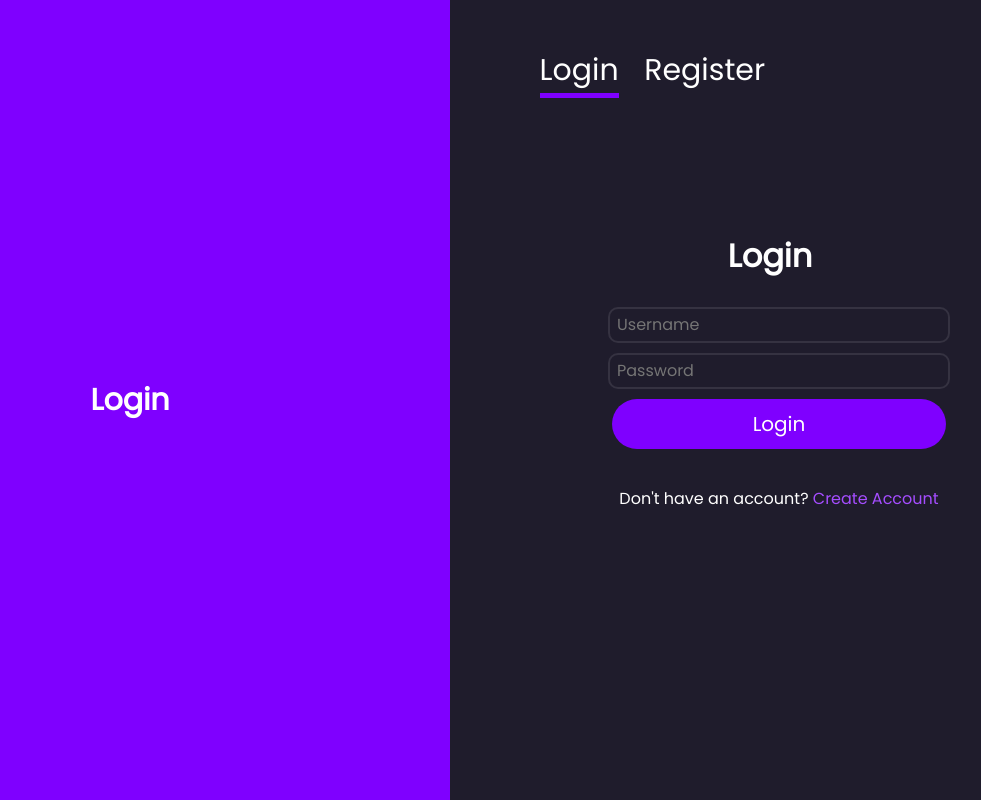
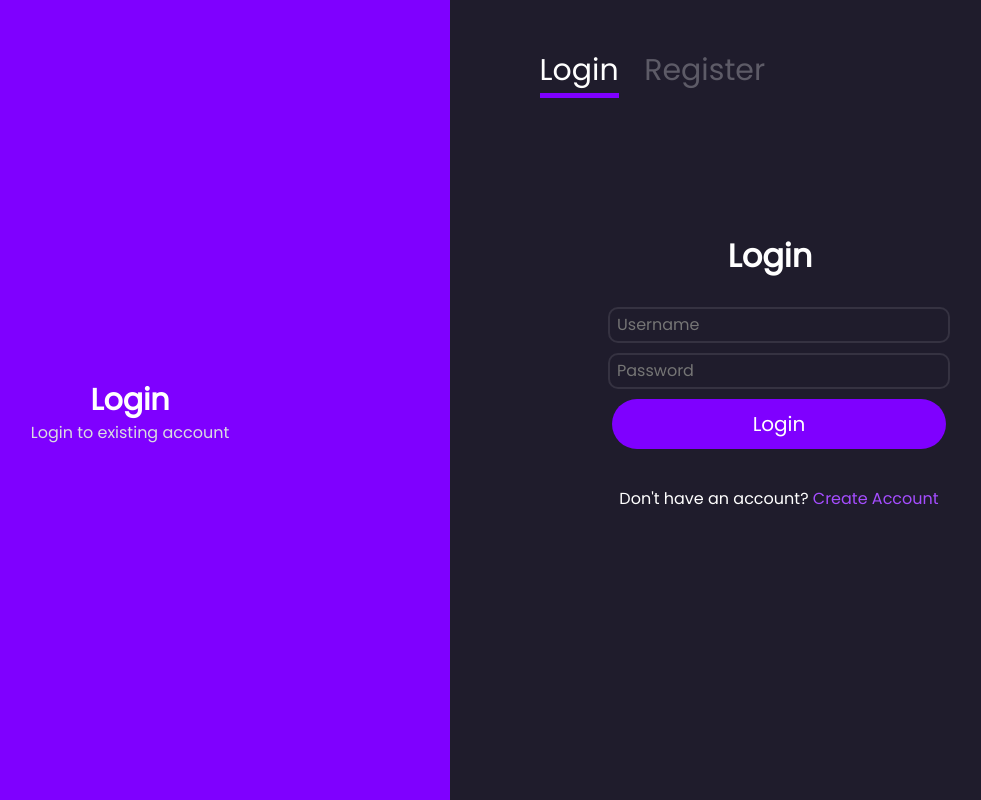
Before and after one commit to tylergeorges/socialmedia-fullstack, a React (Create React App) app: page /login in a window 1280 px wide. Shown: the whole page, without its empty margins (190-1171 px from the left). Built offline with nearby package versions, Linux system fonts and the light colour scheme; no server answers.

Commit message:
updated_ui_forms

```diff
--- a/src/App.css
+++ b/src/App.css
@@ -12,10 +12,7 @@ color: white;
 }
 body{
   /* margin-top: 4%; */
-  /* background-color: #7f5a83; */
  background-color: #1F1C2C;
-
-
 }
 
 .post{
@@ -81,6 +78,7 @@ body{
   justify-items: center;
   justify-content: center;
 }
+
 .welheadercon{
 position: absolute;
 background-color: #7F00FF;
@@ -88,9 +86,15 @@ display: flex;
 align-items: center;
 justify-items: center;
 justify-content: center;
+flex-direction: column;
 width: 50%;
 height: 100%;
 left: 0;
+}
+#headercaption{
+  position: absolute;
+  color: var(--light-gray);
+  margin-top: 80px;
 }
 .weltxtcon{
   position: relative;
@@ -108,13 +112,13 @@ left: 0;
 .formHeaderCon{
   position: absolute;
   display: flex;
-  /* width: 100%; */
-  /* margin-bottom: 50%; */
+
   text-align: center;
 justify-content: center;
 justify-items: center;
 align-items: center;
 top: 0;
+
 }
 #accountheader{
   position: relative;
@@ -122,9 +126,6 @@ top: 0;
   align-items: center;
   justify-content: center;
   justify-items: center;
-  /* top: 0; */
-  /* right: 0; */
-  /* left: 0; */
   text-align: center;
   font-size: 30px;
 }
@@ -169,15 +170,18 @@ position: absolute;
 }
 #loginSlider{
   font-size: 30px;
-  /* border-bottom: 5px solid var(---button-color); */
 }
 #regSlider{
   font-size: 30px;
   margin-left: 5%;
-  /* border-bottom: 5px solid var(---button-color); */
 }
 .slideBottom{
+  color: white;
   border-bottom: 5px solid var(---button-color);
+}
+.sliderNotFocused{
+  color: #5D5B67;
+  transition: 0.3s ease;
 }
 
 
@@ -222,13 +226,11 @@ position: absolute;
   visibility: visible;
   opacity: 100%;
   transition: 300ms ease;
-  transform: translateY(0px);
 }
 #toregister:hover .delivWelPageRegi{
   visibility: visible;
   opacity: 100%;
   transition: 300ms ease;
-  transform: translateY(0px);
 }
 
 .delivWelPageLogin{
--- a/src/pages/Login.js
+++ b/src/pages/Login.js
@@ -28,10 +28,12 @@ const Login = (props) => {
         }
 
     }
+
     useEffect(() => {
         props.getLogin()
         if(props.match.url === '/login'){
             document.getElementById('loginSlider').classList.add("slideBottom")
+            document.getElementById('regSlider').classList.add("sliderNotFocused")
         }
     }, [])
 
@@ -56,6 +58,8 @@ const Login = (props) => {
         <div className="formCon">
             <div className="welheadercon">
                 <h1 id="accountheader">Login</h1>
+                <p id="headercaption">Login to existing account</p>
+
             </div>
             <div className="linkSliderCon">
                 <NavLink to="/login" id="loginSlider" >Login</NavLink>
@@ -70,12 +74,10 @@ const Login = (props) => {
 
                     <input type='text' placeholder="Username" onChange={handleInput} id="username"/>
 
-                    <input type='text' placeholder="Password" onChange={handleInput} id="password" />
+                    <input type='password' placeholder="Password" onChange={handleInput} id="password" />
                     <button type="submit" className="formSubmit" onClick={handleSubmit} >Login</button>
                     <br />
-                    <div>
-                        <br />
-                    </div>
+                    <br />
 
                     <nav className="linkotherpage">
                         <div className="linkPageFooter">
--- a/src/pages/Register.js
+++ b/src/pages/Register.js
@@ -15,6 +15,7 @@ const Register = (props) =>{
         props.fetchRegister()
         if(props.match.url === '/register'){
             document.getElementById('regSlider').classList.add("slideBottom")
+            document.getElementById('loginSlider').classList.add("sliderNotFocused")
         }
     },[])
 
@@ -66,6 +67,8 @@ const Register = (props) =>{
         <div className="formCon">
                <div className="welheadercon">
                 <h1 id="accountheader">Register</h1>
+                <p id="headercaption">Create a Account</p>
+
             </div>
 
             <div className="linkSliderCon">
@@ -79,7 +82,7 @@ const Register = (props) =>{
             </div>
                 <nav className="welcomelinks">
                 <input type='text' placeholder="Username" onChange={handleUser} id="username" />
-                <input type='text' placeholder="Password" onChange={handlePass} id="password" />
+                <input type='password' placeholder="Password" onChange={handlePass} id="password" />
                     <button type="submit" className="formSubmit" onClick={handleSubmit} >Register</button>
                     <br />
                     <br />
--- a/src/pages/Welcome.js
+++ b/src/pages/Welcome.js
@@ -7,17 +7,16 @@ const Welcome = (props) => {
 
             <div className="welheadercon">
                 <h1 id="accountheader">Welcome</h1>
+                <p id="headercaption">Login or Create a Account</p>
             </div>
 
             <div className="weltxtcon">
                 <nav className="welcomelinks">
                     <NavLink to="login" id="tologin">Login
-                        <div className="arrow-down-login" />
                         <p className="delivWelPageLogin">Delivered</p>
                     </NavLink>
                     <br />
                     <NavLink to="register" id="toregister">Register
-                        <div className="arrow-down-register" />
                         <p className="delivWelPageRegi">Delivered</p>
                     </NavLink>
                 </nav>
```
